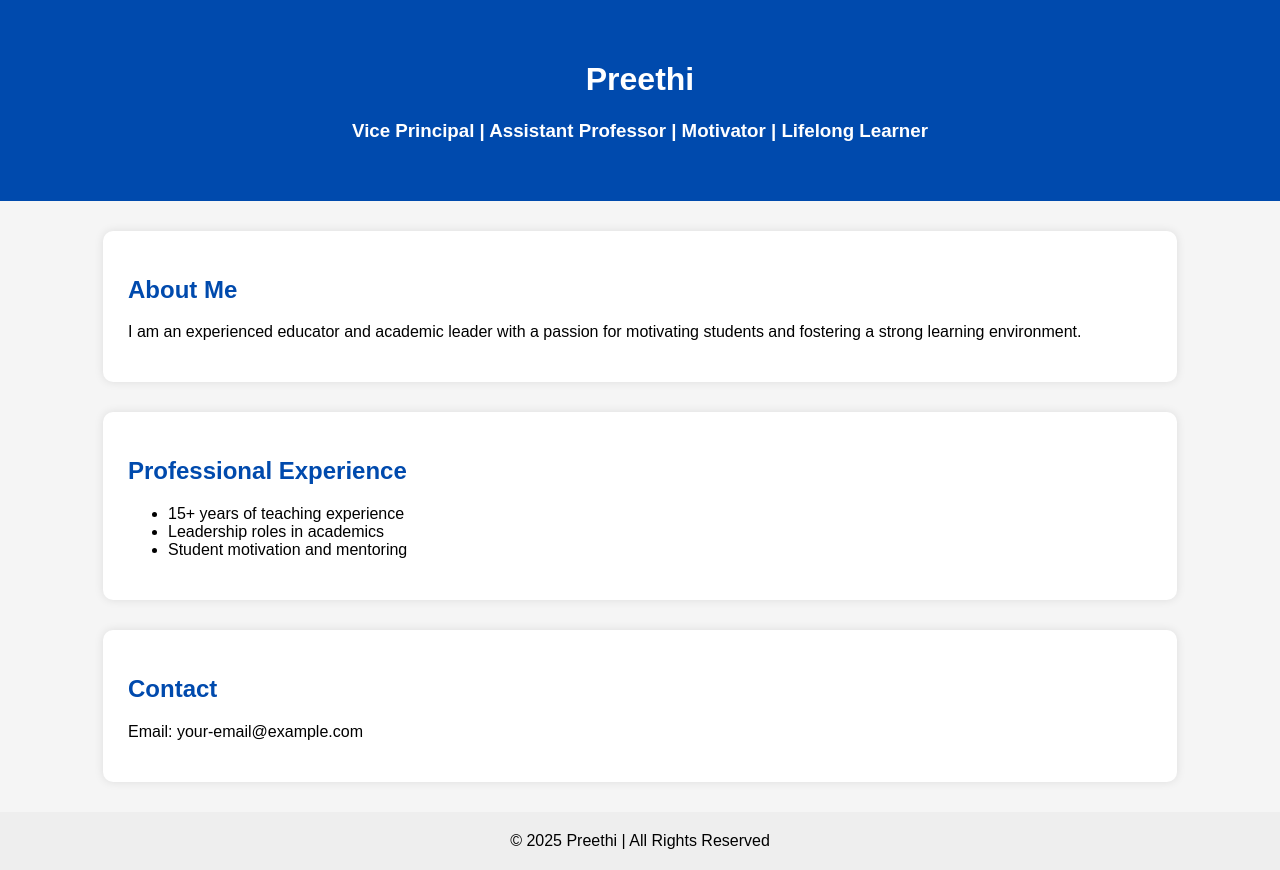
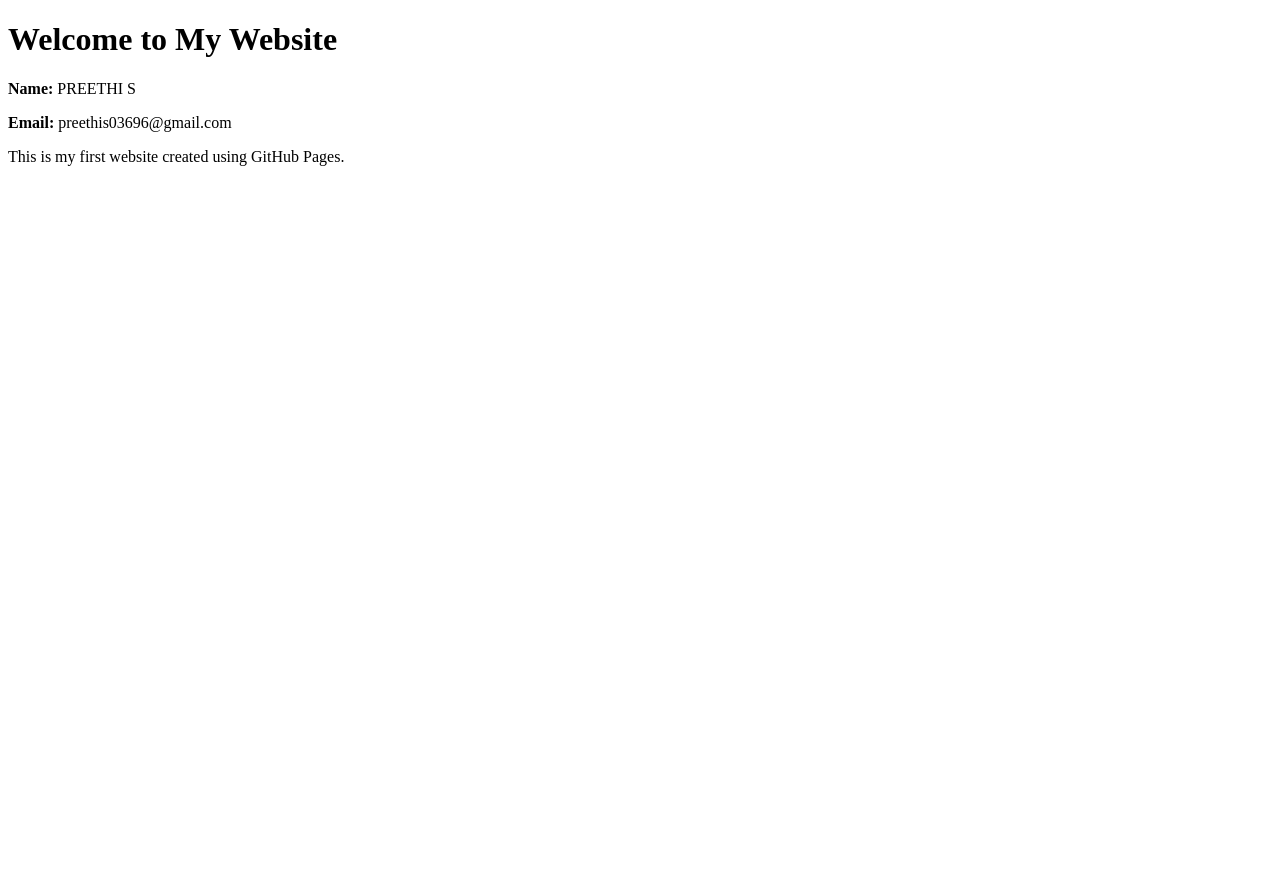
Before and after one commit to preethis03696/preethi03696.github.io, a plain HTML site: page index.html in a window 1280 px wide. After the commit the page ends 800 px from the top, so only its background shows below. Drawn offline with Linux system fonts and the light colour scheme.

Commit message:
Update index.html

```diff
--- a/index.html
+++ b/index.html
@@ -1,70 +1,16 @@
 <!DOCTYPE html>
-<html>
+<html lang="en">
 <head>
-    <title>Preethi | Vice Principal & Assistant Professor</title>
-    <style>
-        body {
-            margin: 0;
-            font-family: Arial, sans-serif;
-            background: #f5f5f5;
-        }
-        header {
-            background: #004aad;
-            color: white;
-            padding: 40px;
-            text-align: center;
-        }
-        section {
-            background: white;
-            margin: 30px auto;
-            padding: 25px;
-            width: 80%;
-            border-radius: 10px;
-            box-shadow: 0 0 10px rgba(0,0,0,0.1);
-        }
-        h2 {
-            color: #004aad;
-        }
-        footer {
-            background: #eee;
-            text-align: center;
-            padding: 20px;
-            margin-top: 30px;
-        }
-    </style>
+    <meta charset="UTF-8">
+    <meta name="viewport" content="width=device-width, initial-scale=1.0">
+    <title>Preethi S</title>
 </head>
 <body>
+    <h1>Welcome to My Website</h1>
 
-<header>
-    <h1>Preethi</h1>
-    <h3>Vice Principal | Assistant Professor | Motivator | Lifelong Learner</h3>
-</header>
+    <p><strong>Name:</strong> PREETHI S</p>
+    <p><strong>Email:</strong> preethis03696@gmail.com</p>
 
-<section>
-    <h2>About Me</h2>
-    <p>
-        I am an experienced educator and academic leader with a passion for
-        motivating students and fostering a strong learning environment.
-    </p>
-</section>
-
-<section>
-    <h2>Professional Experience</h2>
-    <ul>
-        <li>15+ years of teaching experience</li>
-        <li>Leadership roles in academics</li>
-        <li>Student motivation and mentoring</li>
-    </ul>
-</section>
-
-<section>
-    <h2>Contact</h2>
-    <p>Email: your-email@example.com</p>
-</section>
-
-<footer>
-    © 2025 Preethi | All Rights Reserved
-</footer>
-
+    <p>This is my first website created using GitHub Pages.</p>
 </body>
 </html>
```
